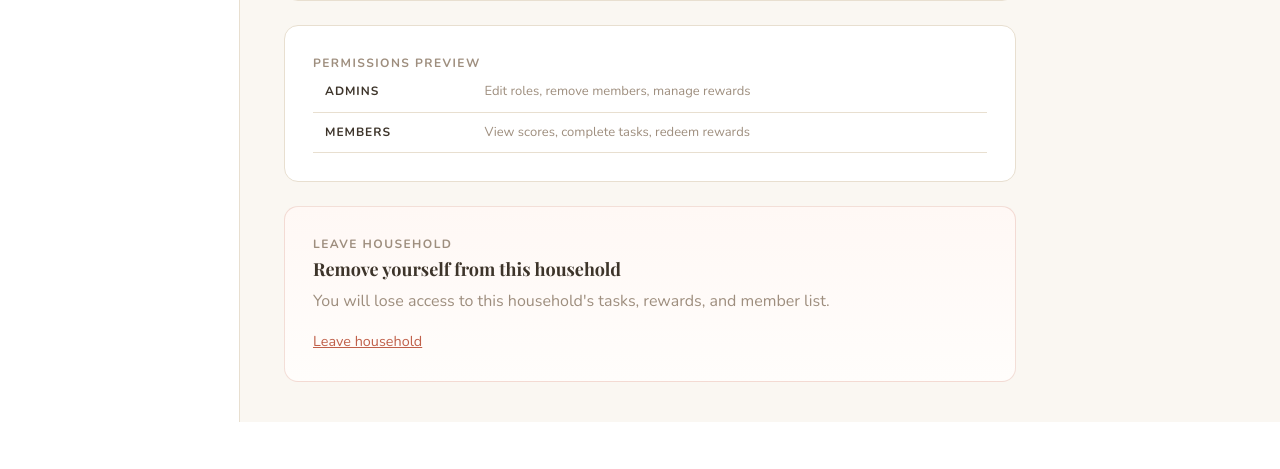
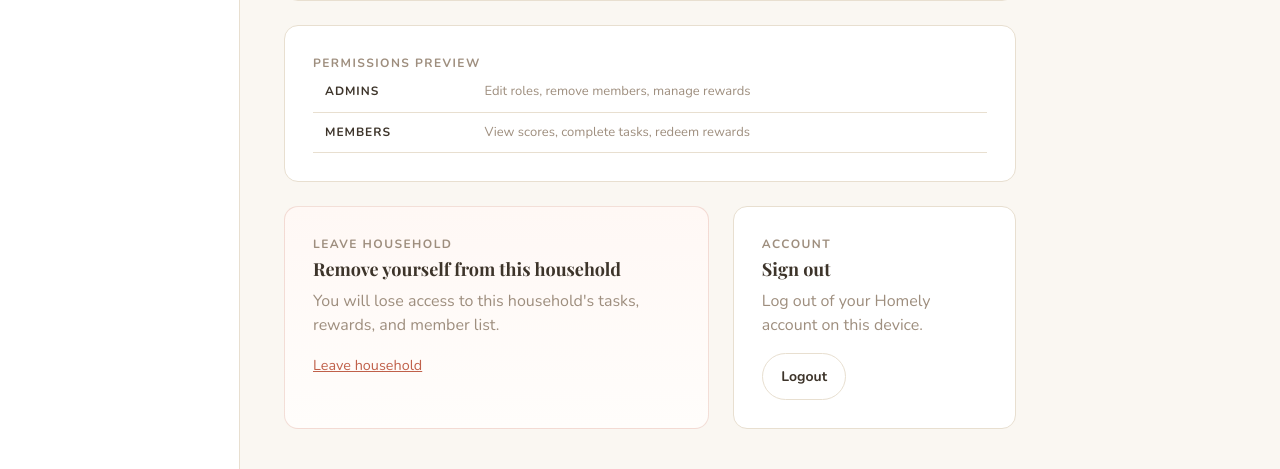
Before and after one commit to vtoriam/agile-project, a Flask app: page /manage-household in a window 1280 px wide. Shown: the part 797-1266 px from the top of the page. Before the commit the page ends 1219 px from the top, so only its background shows below. Run offline with Flask 3, Linux system fonts and the light colour scheme; the visitor is signed in with stand-in values (Sample User, id 1); data that the repository does not hold is empty.

Commit message:
add logout button and delete household button for admin only

```diff
--- a/Homely/app/routes.py
+++ b/Homely/app/routes.py
@@ -126,3 +126,22 @@ def manage_household():
 @app.route("/household/leave", methods=["POST"])
 def leave_household():
     return redirect(url_for("home"))
+
+
+@app.route("/household/delete", methods=["POST"])
+@login_required
+def delete_household():
+    household = db.session.query(Household).first()
+    if not household:
+        return redirect(url_for("home"))
+
+    membership = db.session.query(Membership).filter_by(
+        user_id=current_user.id,
+        household_id=household.id,
+    ).first()
+    if not membership or membership.role.lower() != "admin":
+        return redirect(url_for("manage_household"))
+
+    db.session.delete(household)
+    db.session.commit()
+    return redirect(url_for("home"))
--- a/Homely/app/static/css/manage-household.css
+++ b/Homely/app/static/css/manage-household.css
@@ -507,6 +507,30 @@ span {
   margin: 0;
 }
 
+.household-footer-grid {
+  display: grid;
+  grid-template-columns: 1.2fr 0.8fr;
+  gap: 24px;
+}
+
+.logout-zone {
+  align-self: stretch;
+}
+
+.logout-zone h2 {
+  font-family: "Playfair Display", serif;
+  font-size: 18px;
+  font-weight: 700;
+  margin: 6px 0 8px;
+}
+
+.logout-actions {
+  display: flex;
+  gap: 12px;
+  align-items: center;
+  flex-wrap: wrap;
+}
+
 .danger-link {
   color: var(--danger);
   font-size: 0.9rem;
@@ -527,6 +551,10 @@ span {
     grid-template-columns: 1fr;
   }
 
+  .household-footer-grid {
+    grid-template-columns: 1fr;
+  }
+
   .stats-grid {
     grid-template-columns: 1fr;
   }
--- a/Homely/app/templates/manage_household.html
+++ b/Homely/app/templates/manage_household.html
@@ -133,7 +133,28 @@ page_styles %}
         </table>
       </section>
 
+      <div class="household-footer-grid">
         <section class="content-card danger-zone">
+          {% set is_admin = current_membership and current_membership.role|lower
+          == 'admin' %} {% if is_admin %}
+          <div class="section-kicker">Delete household</div>
+          <h2>Delete this household</h2>
+          <p class="muted-copy">
+            This will permanently remove the household, members, tasks, and
+            rewards.
+          </p>
+          <form
+            method="post"
+            action="{{ url_for('delete_household') }}"
+            onsubmit="
+              return confirm(
+                'Are you sure you want to delete this household? This cannot be undone.',
+              );
+            "
+          >
+            <button type="submit" class="danger-link">Delete household</button>
+          </form>
+          {% else %}
           <div class="section-kicker">Leave household</div>
           <h2>Remove yourself from this household</h2>
           <p class="muted-copy">
@@ -149,7 +170,24 @@ page_styles %}
           >
             <button type="submit" class="danger-link">Leave household</button>
           </form>
+          {% endif %}
         </section>
+
+        <section class="content-card logout-zone">
+          <div class="section-kicker">Account</div>
+          <h2>Sign out</h2>
+          <p class="muted-copy">
+            Log out of your Homely account on this device.
+          </p>
+          <div class="logout-actions">
+            <a
+              href="{{ url_for('logout') }}"
+              class="btn btn-outline-homely btn-sm"
+              >Logout</a
+            >
+          </div>
+        </section>
+      </div>
     </div>
   </section>
 </main>
```
Lines whose indentation alone changed are shown as unchanged.
